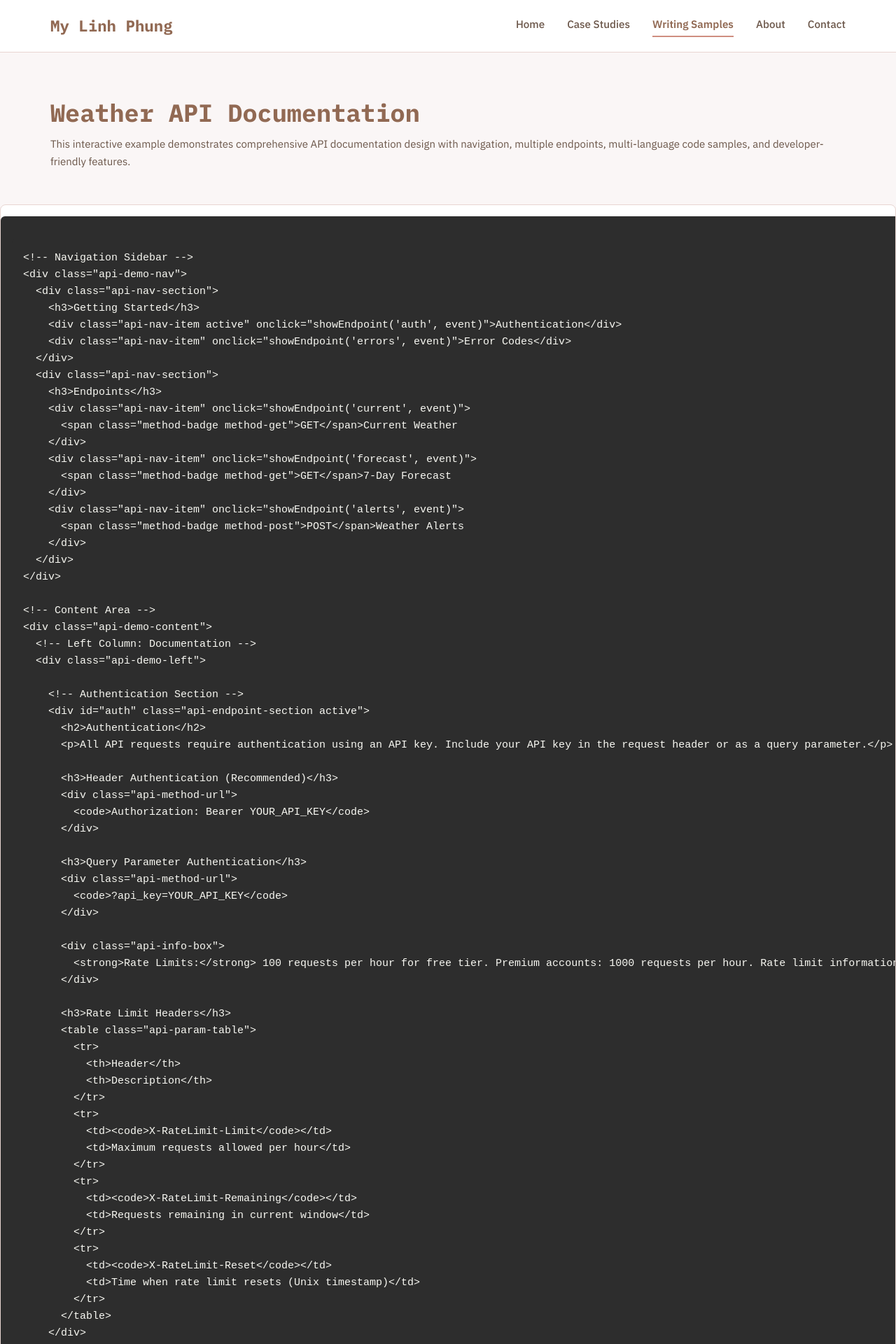
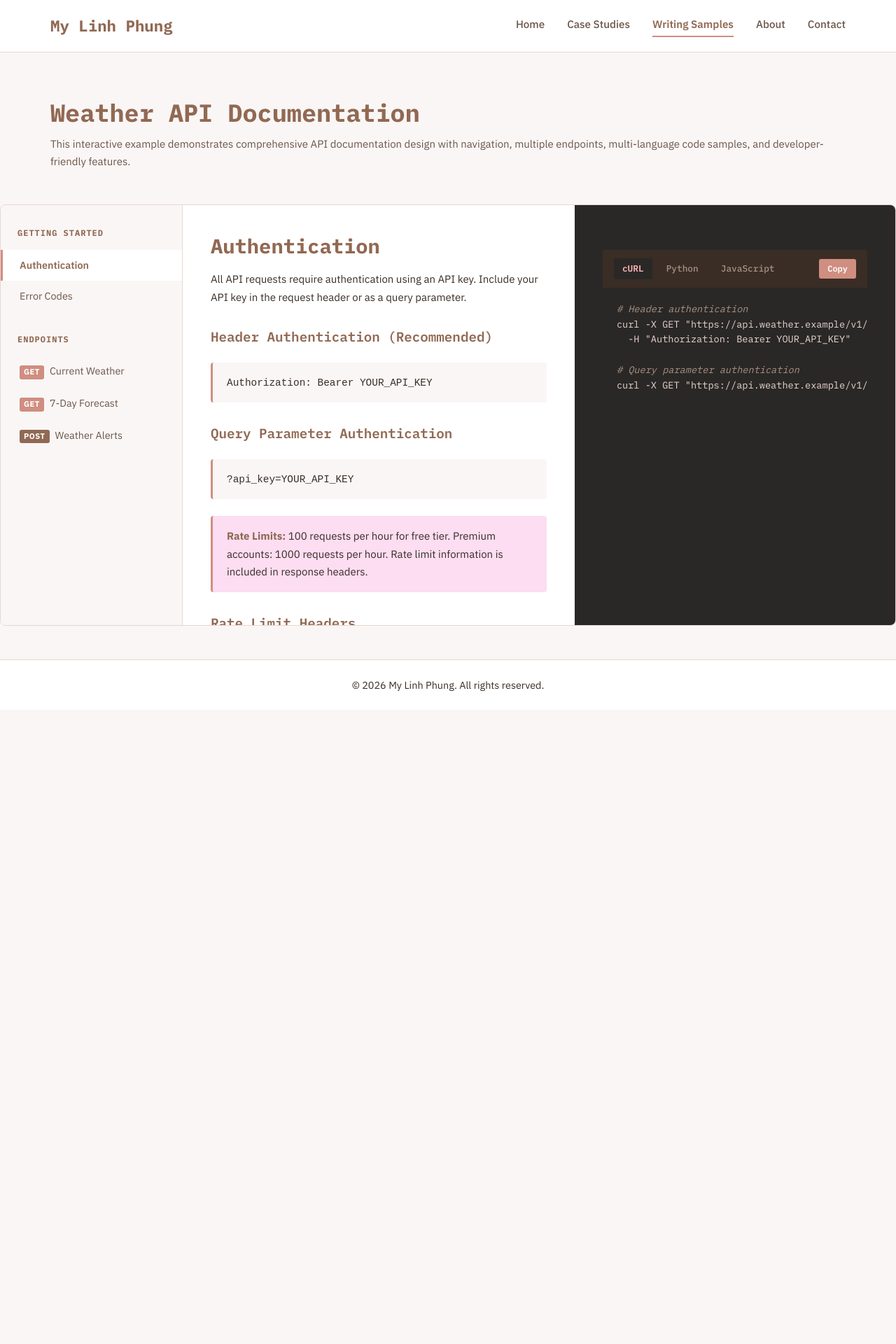
Before and after one commit to mylinhpb/mylinhpb.github.io, a Jekyll site: the page built from _articles/api-documentation-demo.md, in a window 1280 px wide. Shown: the top 1920 px of the page at 70% size. Built offline with Jekyll 4.4.1, drawn with Linux system fonts in a browser that asks for light colours; after the commit the page ends 1238 px from its top, so only the background shows below that; some of the changed text lies outside the part shown.

Commit message:
fixed api sample

```diff
--- a/_articles/api-documentation-demo.md
+++ b/_articles/api-documentation-demo.md
@@ -7,6 +7,7 @@
 secondary_tags: [API Documentation, Developer Experience, Design]
 ---
 
+{::nomarkdown}
 <div class="api-demo-intro">
   <h1>Weather API Documentation</h1>
   <p>This interactive example demonstrates comprehensive API documentation design with navigation, multiple endpoints, multi-language code samples, and developer-friendly features.</p>
@@ -631,3 +632,4 @@
   });
 }
 </script>
+{:/nomarkdown}
```
